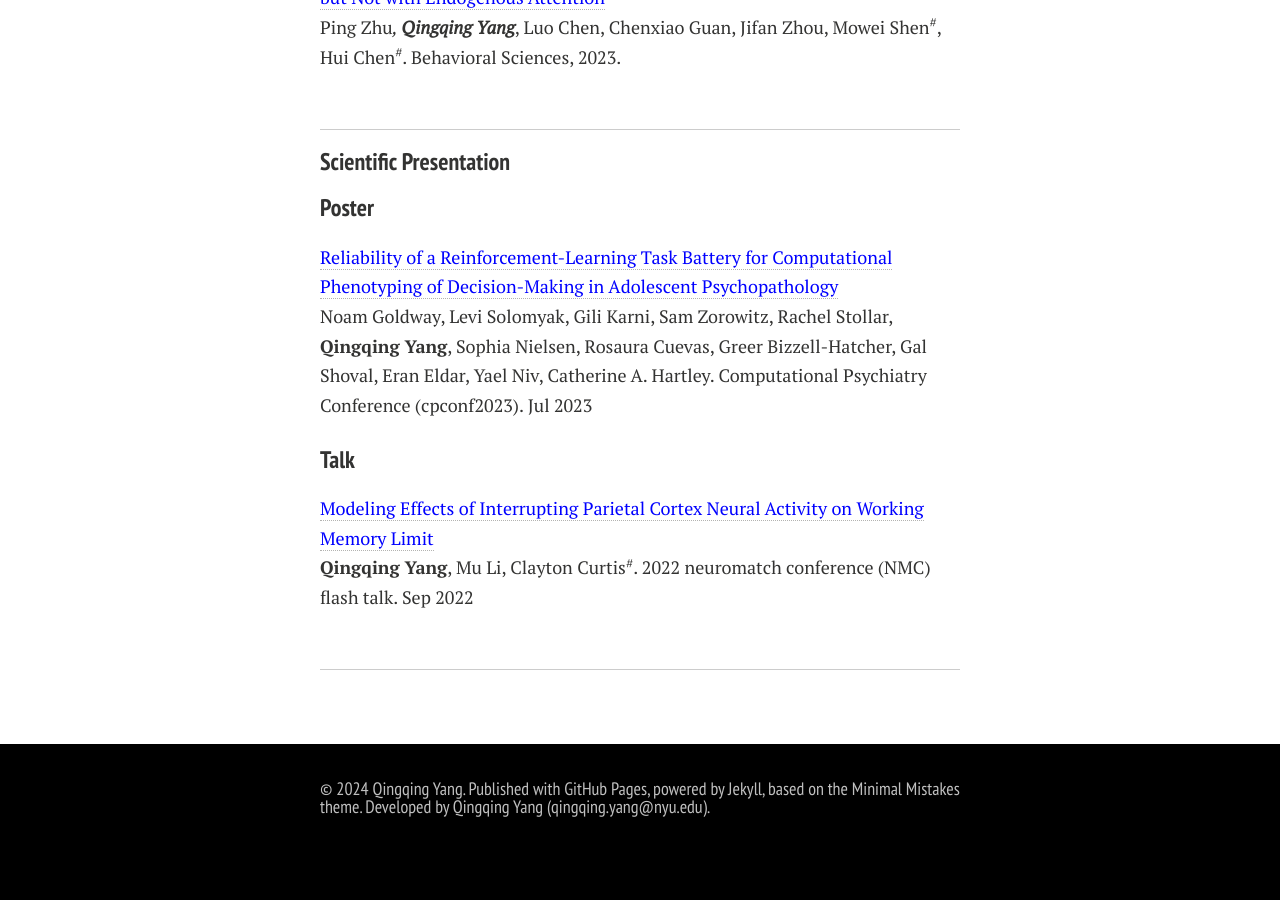
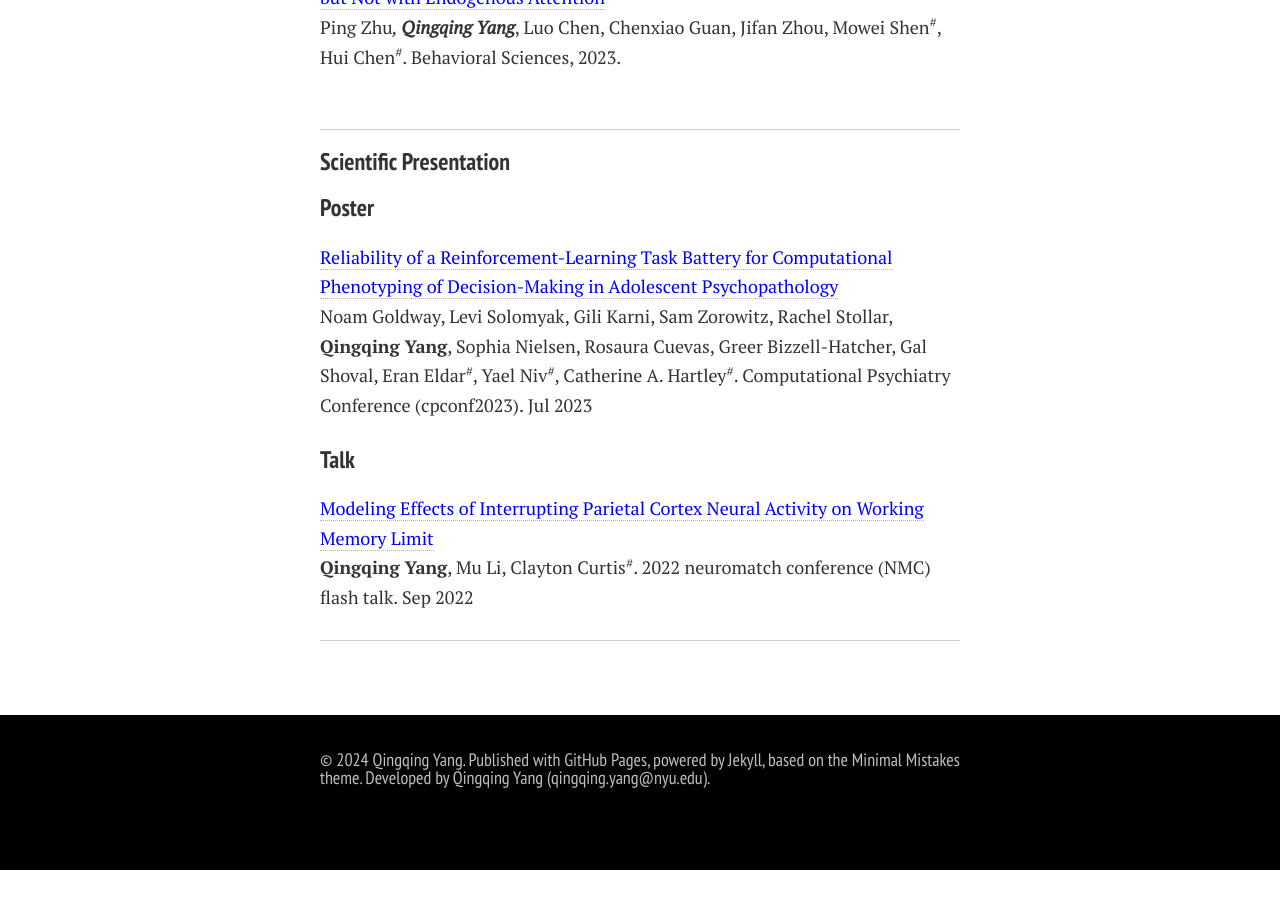
Before and after one commit to Qingqing-Yang-177/Qingqing-Yang-177.github.io, a Jekyll site: the page built from publications.md, in a window 1280 px wide and 900 px high, scrolled down 605 px. Built offline with Jekyll 4.4.1, drawn with Linux system fonts in a browser that asks for light colours; nearby versions of some CDN libraries; comment, search, counter and statistics services are not loaded; a style sheet for code colours, icons or effects is not loaded; after the commit the page ends 1475 px from its top, so only the background shows below that.

Commit message:
Update publications.md

```diff
--- a/publications.md
+++ b/publications.md
@@ -25,12 +25,9 @@ Attention Redistribution During Event Segmentation In Large Language Model. Beha
 ### Scientific Presentation
 #### Poster
 
-<a href="/mypaper/Frame4.pdf" style="color: blue;">Reliability of a Reinforcement-Learning Task Battery for Computational Phenotyping of Decision-Making in Adolescent Psychopathology</a> <br>Noam Goldway, Levi Solomyak, Gili Karni, Sam Zorowitz, Rachel Stollar, **Qingqing Yang**, Sophia Nielsen, Rosaura
-Cuevas, Greer Bizzell-Hatcher, Gal Shoval, Eran Eldar, Yael Niv, Catherine A. Hartley. Computational Psychiatry Conference (cpconf2023). Jul 2023<br>
+<a href="/mypaper/Frame4.pdf" style="color: blue;">Reliability of a Reinforcement-Learning Task Battery for Computational Phenotyping of Decision-Making in Adolescent Psychopathology</a> <br>Noam Goldway, Levi Solomyak, Gili Karni, Sam Zorowitz, Rachel Stollar, **Qingqing Yang**, Sophia Nielsen, Rosaura Cuevas, Greer Bizzell-Hatcher, Gal Shoval, Eran Eldar<sup>#</sup>, Yael Niv<sup>#</sup>, Catherine A. Hartley<sup>#</sup>. Computational Psychiatry Conference (cpconf2023). Jul 2023<br>
 
 #### Talk
-<a href= "/mypaper/yang_qingqing_rmePoster_expectedresults.pdf" style="color: blue;">Modeling Effects of Interrupting Parietal Cortex Neural Activity on Working Memory Limit</a> <br> **Qingqing Yang**, Mu Li, Clayton Curtis<sup>#</sup>. 2022 neuromatch conference (NMC) flash talk. Sep 2022
-
-<br>
+<a href= "/mypaper/yang_qingqing_rmePoster_expectedresults.pdf" style="color: blue;">Modeling Effects of Interrupting Parietal Cortex Neural Activity on Working Memory Limit</a> <br> **Qingqing Yang**, Mu Li, Clayton Curtis<sup>#</sup>. 2022 neuromatch conference (NMC) flash talk. Sep 2022<br>
 
 ---
```
